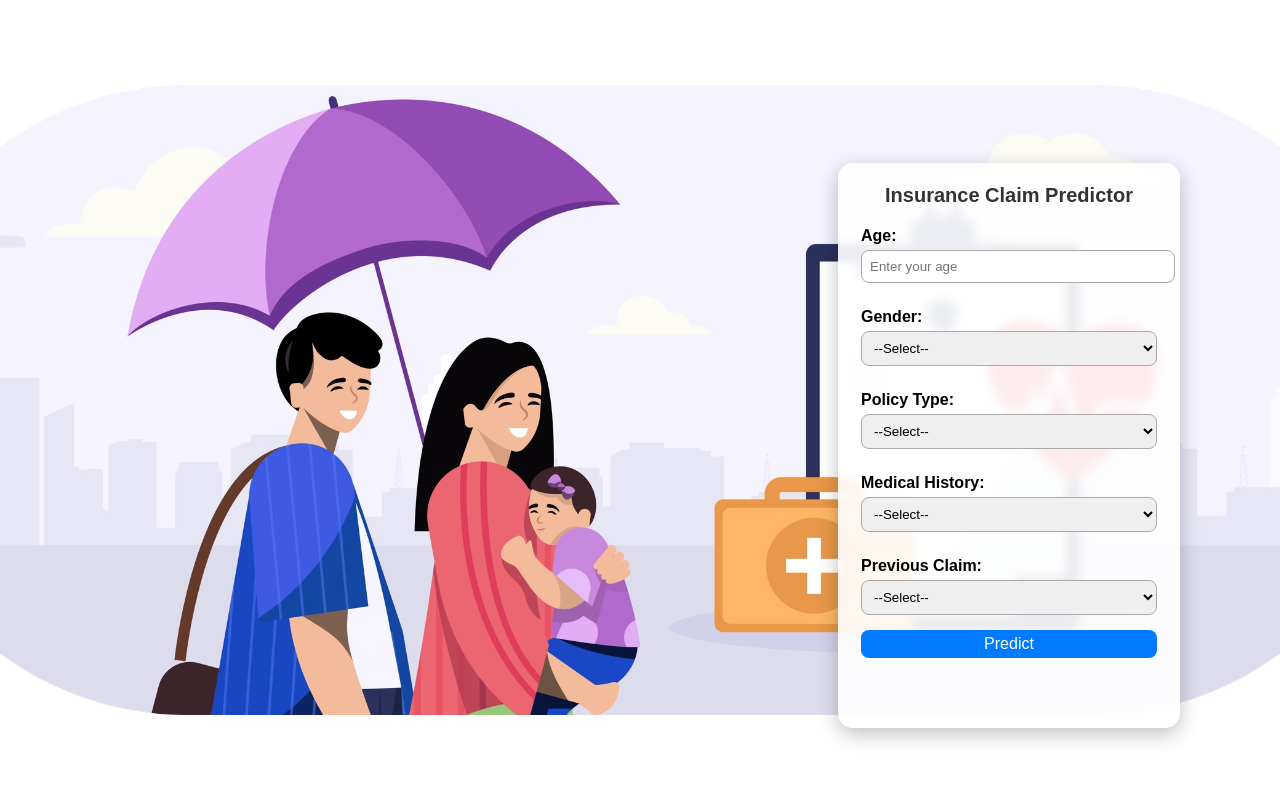
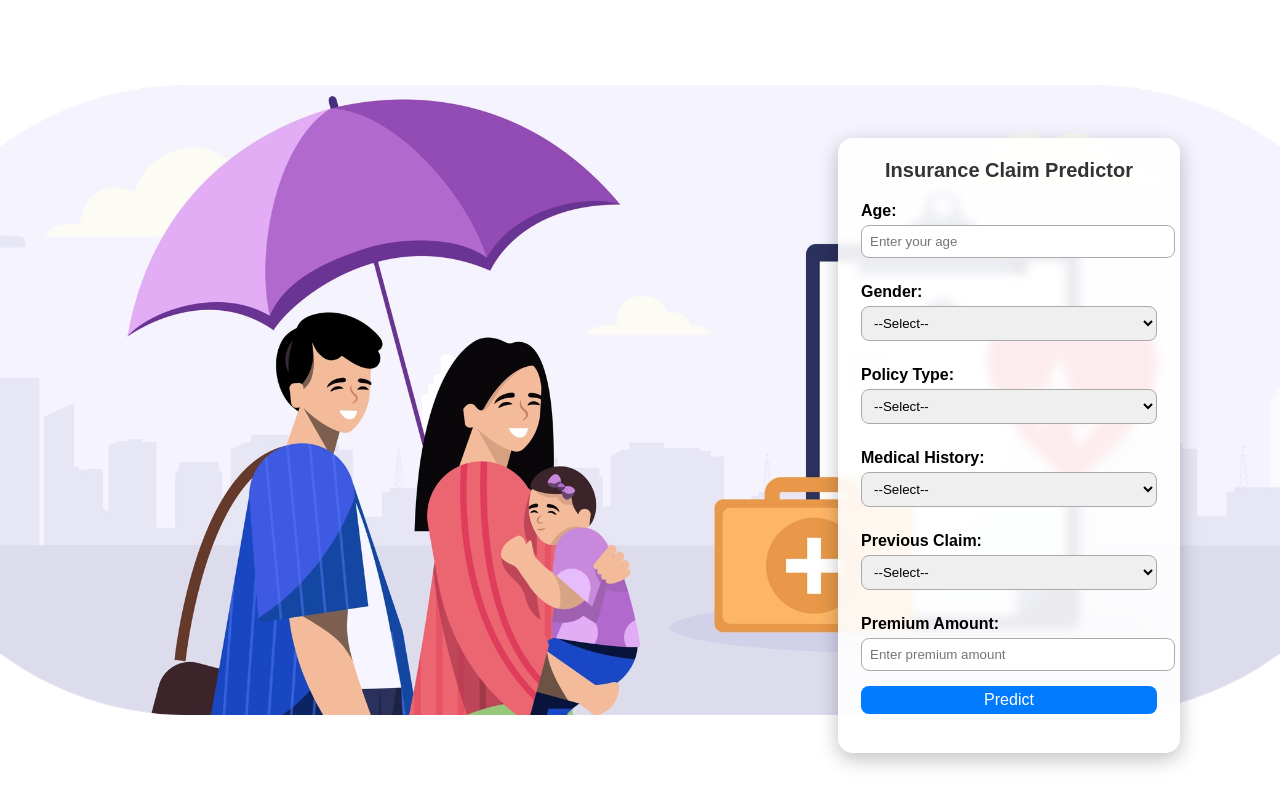
Before and after one commit to MadhuRuhdaM/insurance_claim_prediction, a Flask app: page / in a window 1280 px wide. Run offline with Flask 3, Linux system fonts and the light colour scheme.

Commit message:
Premium option added in ui and logic

```diff
--- a/app.py
+++ b/app.py
@@ -1,12 +1,11 @@
+
 from flask import Flask, request, render_template, jsonify
 
 app = Flask(__name__)
 
-# Rule-based prediction function
-def predict_claim_risk(age, gender, policy_type, medical_history, previous_claim):
+def predict_claim_risk(age, gender, policy_type, medical_history, previous_claim, premium_amount):
     score = 0
 
-    # Age-based risk
     if age < 25:
         score += 1
     elif 25 <= age <= 40:
@@ -14,58 +13,56 @@ def predict_claim_risk(age, gender, policy_type, medical_history, previous_claim
     elif 41 <= age <= 60:
         score += 3
     else:
-        score += 4   # above 60
+        score += 4
 
-    # Gender impact
     if gender.lower() == "male":
         score += 2
     elif gender.lower() == "female":
         score += 1
 
-    # Policy type impact
     if policy_type.lower() == "premium":
         score += 2
     elif policy_type.lower() == "basic":
         score += 1
 
-    # Medical history impact
     if medical_history.lower() == "yes":
         score += 3
     else:
         score += 1
 
-    # Previous claim impact
     if previous_claim == 1:
         score += 3
     else:
         score += 1
 
-    # Risk categories
-    if score <= 6:
+    if premium_amount < 5000:
+        score += 1
+    elif 5000 <= premium_amount <= 20000:
+        score += 2
+    else:
+        score += 3
+
+    if score <= 7:
         return "Low"
-    elif 7 <= score <= 10:
+    elif 8 <= score <= 12:
         return "Medium"
     else:
         return "High"
 
-# Home page
 @app.route("/")
 def home():
     return render_template("index.html")
 
-# AJAX prediction route
 @app.route("/predict_ajax", methods=["POST"])
 def predict_ajax():
     data = request.get_json()
-
     age = int(data.get("age", 0))
     gender = data.get("gender", "")
     policy_type = data.get("policy_type", "")
     medical_history = data.get("medical_history", "")
-    previous_claim = int(data.get("previous_claim", 0))  # 0 = no, 1 = yes
-
-    risk_level = predict_claim_risk(age, gender, policy_type, medical_history, previous_claim)
-
+    previous_claim = int(data.get("previous_claim", 0))
+    premium_amount = int(data.get("premium_amount", 0))
+    risk_level = predict_claim_risk(age, gender, policy_type, medical_history, previous_claim, premium_amount)
     return jsonify({"likelihood": risk_level})
 
 if __name__ == "__main__":
--- a/templates/index.html
+++ b/templates/index.html
@@ -18,10 +18,9 @@
             font-family: Arial, sans-serif;
             padding-left: 60%;
         }
-
         .notepad {
             width: 330px;
-            height: 500px;
+            height: 550px;
             background: rgba(255, 255, 255, 0.9);
             padding: 5px 23px 60px 23px;
             border-radius: 15px;
@@ -32,20 +31,17 @@
             margin-bottom: 80px;
             margin-top: 170px;
         }
-
         h2 {
             text-align: center;
             margin-bottom: 20px;
             font-size: 20px;
             color: #333;
         }
-
         label {
             font-weight: bold;
             margin-top: 10px;
             display: block;
         }
-
         input, select {
             width: 100%;
             padding: 8px;
@@ -54,7 +50,6 @@
             border: 1px solid #aaa;
             border-radius: 8px;
         }
-
         button {
             width: 100%;
             padding: 5px;
@@ -66,11 +61,9 @@
             cursor: pointer;
             transition: 0.3s;
         }
-
         button:hover {
             background: #0056b3;
         }
-
         #result {
             margin-top: 20px;
             text-align: center;
@@ -115,6 +108,9 @@
                 <option value="0">No</option>
             </select>
 
+            <label for="premium_amount">Premium Amount:</label>
+            <input type="number" id="premium_amount" name="premium_amount" placeholder="Enter premium amount" min="1000" max="100000" required>
+
             <button type="submit">Predict</button>
         </form>
         <div id="result"></div>
@@ -123,24 +119,21 @@
     <script>
         document.getElementById("claimForm").addEventListener("submit", async function(event) {
             event.preventDefault();
-
             const formData = {
                 age: document.getElementById("age").value,
                 gender: document.getElementById("gender").value,
                 policy_type: document.getElementById("policy_type").value,
                 medical_history: document.getElementById("medical_history").value,
-                previous_claim: document.getElementById("previous_claim").value
+                previous_claim: document.getElementById("previous_claim").value,
+                premium_amount: document.getElementById("premium_amount").value
             };
-
             const response = await fetch("/predict_ajax", {
                 method: "POST",
                 headers: {"Content-Type": "application/json"},
                 body: JSON.stringify(formData)
             });
-
             const result = await response.json();
-            document.getElementById("result").innerText =
-                `Claim Risk: ${result.likelihood}`;
+            document.getElementById("result").innerText = `Claim Risk: ${result.likelihood}`;
         });
     </script>
 </body>
```
